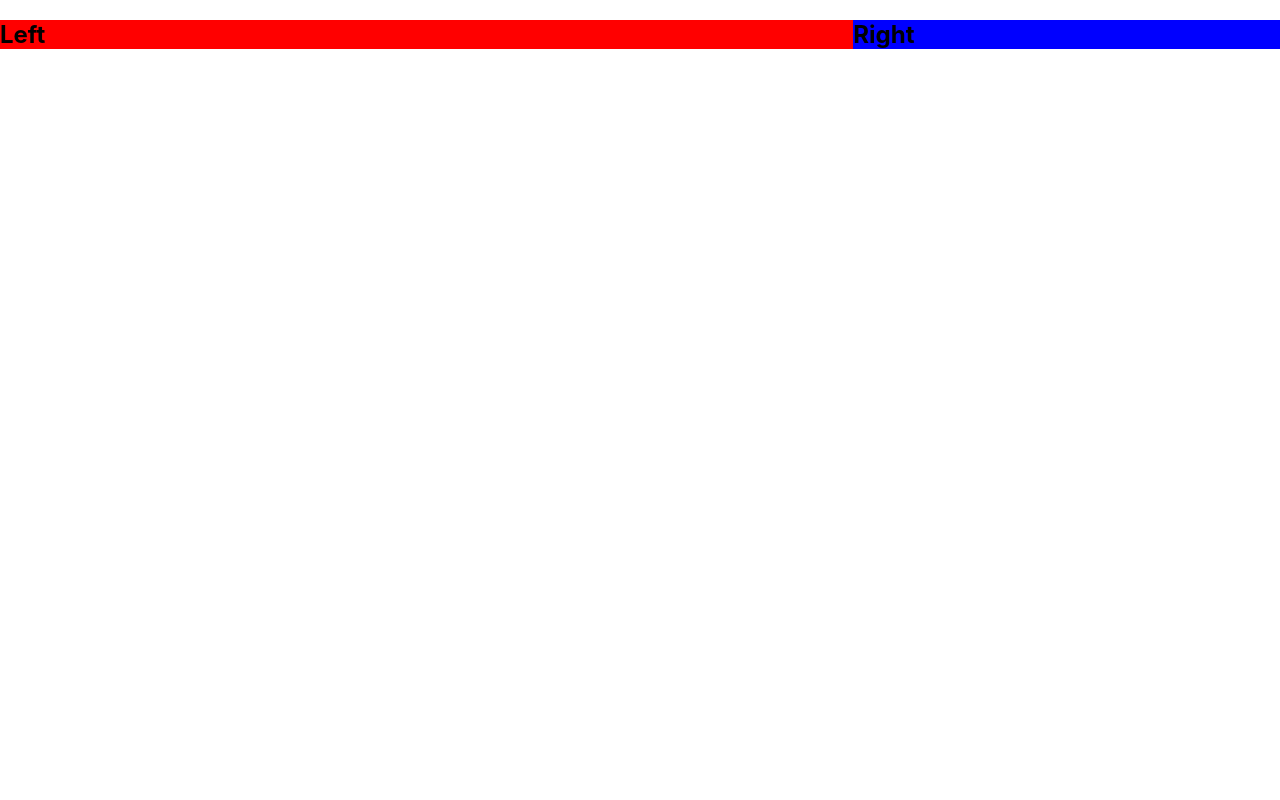
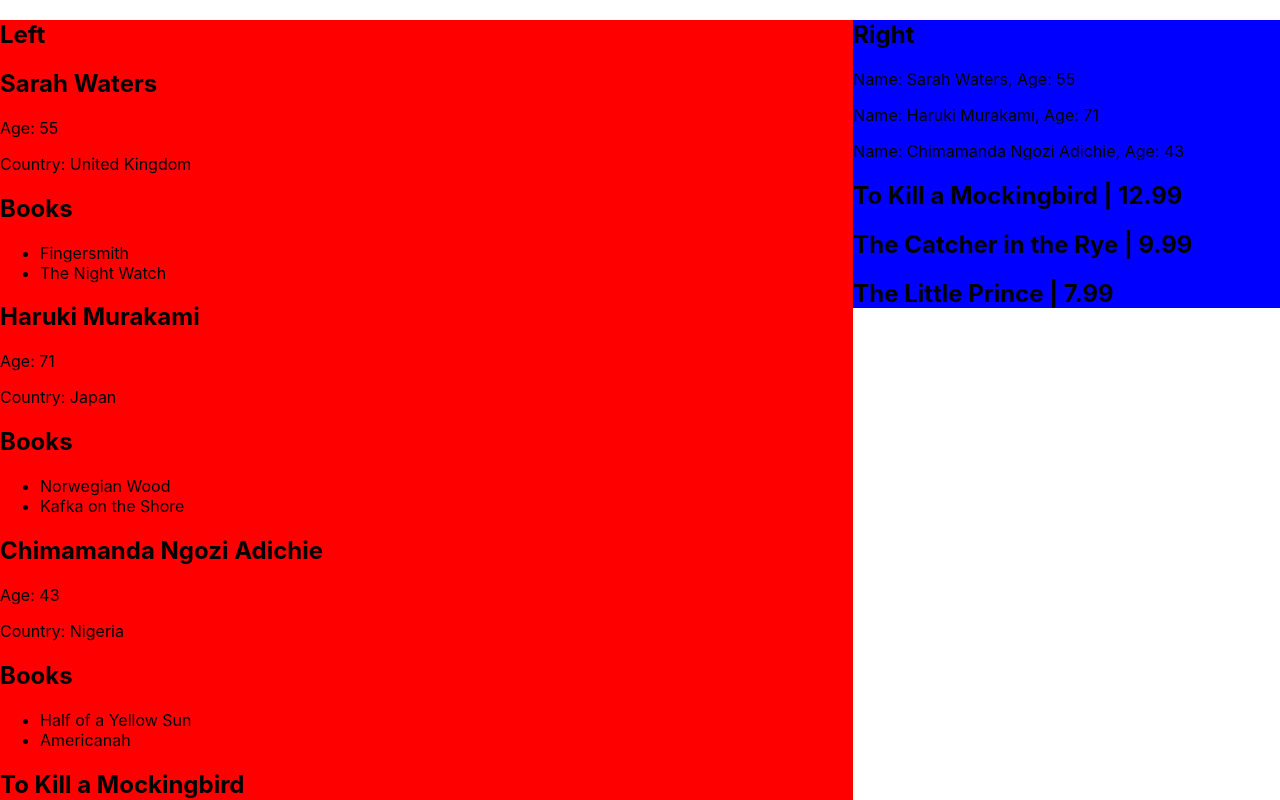
Before and after one commit to FedericoStagnaro/advanced-react-designsystem-designpatterns-performance, a React (Create React App) app: page / in a window 1280 px wide. Shown: the top 800 px of the page. Built offline with nearby package versions, Linux system fonts and the light colour scheme.

Commit message:
add list component layout

```diff
--- a/src/App.js
+++ b/src/App.js
@@ -1,16 +1,57 @@
+import { LargeAuthorListItem } from './components/authors/LargeListItems';
+import { SmallAuthorListItem } from './components/authors/SmallListItems';
+import { LargeBookListItem } from './components/books/LargeListItems';
+import { SmallBookListItem } from './components/books/SmallListItems';
+import { RegularList } from './components/lists/Regular';
 import { SplitScreen } from './components/split-screen';
+import { authors } from "./data/authors";
+import { books } from "./data/books";
 
 
-const ContentComponent = ({ title, backgroundColor }) => {
-  return <h2 style={{ backgroundColor }}>{title}</h2>
+const ContentComponent = ({ children, title, backgroundColor }) => {
+  return (
+    <>
+      <div style={{ backgroundColor }}>
+        <h2>{title}</h2>
+        {children}
+      </div>
+    </>
+  )
 }
 
 function App() {
   return (
-    <SplitScreen leftWidth={2} rightWidth={1}>
-      <ContentComponent title={"Left"} backgroundColor={"red"}/>
-      <ContentComponent title={"Right"} backgroundColor={"blue"}/>
-    </SplitScreen>
+    <>
+      <SplitScreen leftWidth={2} rightWidth={1}>
+        <ContentComponent title={"Left"} backgroundColor={"red"} >
+          <RegularList
+            items={authors}
+            sourceName={"author"}
+            ItemComponent={LargeAuthorListItem}
+          />
+          <RegularList
+            items={books}
+            sourceName={"book"}
+            ItemComponent={LargeBookListItem}
+          />
+        </ContentComponent>
+        <ContentComponent title={"Right"} backgroundColor={"blue"}>
+          <RegularList
+            items={authors}
+            sourceName={"author"}
+            ItemComponent={SmallAuthorListItem}
+          />
+
+          <RegularList
+            items={books}
+            sourceName={"book"}
+            ItemComponent={SmallBookListItem}
+          />
+        </ContentComponent>
+      </SplitScreen>
+
+
+    </>
   );
 }
 
--- /dev/null
+++ b/src/components/authors/LargeListItems.jsx
@@ -0,0 +1,18 @@
+export const LargeAuthorListItem = ({ author }) => {
+    const { name, age, country, books } = author;
+    return (
+        <>
+            <h2>{name}</h2>
+            <p>Age: {age}</p>
+            <p>Country: {country}</p>
+            <h2>Books</h2>
+            <ul>
+                {
+                    books.map(book =>
+                        <li key={book}> {book} </li>
+                    )
+                }
+            </ul>
+        </>
+    )
+}
--- /dev/null
+++ b/src/components/authors/SmallListItems.jsx
@@ -0,0 +1,4 @@
+export const SmallAuthorListItem = ({ author }) => {
+    const { name, age } = author;
+    return <p> Name: {name}, Age: {age}</p>
+}
--- /dev/null
+++ b/src/components/books/LargeListItems.jsx
@@ -0,0 +1,11 @@
+export const LargeBookListItem = ({ book }) => {
+    const { name, price, title, pages } = book
+    return (
+        <>
+            <h2>{name}</h2>
+            <p>{price}</p>
+            <h2>Title: {title}</h2>
+            <p># of pages: {pages}</p>
+        </>
+    )
+}
--- /dev/null
+++ b/src/components/books/SmallListItems.jsx
@@ -0,0 +1,4 @@
+export const SmallBookListItem = ({ book }) => {
+    const { name, price } = book
+    return <h2>{name} | {price}</h2>
+}
--- /dev/null
+++ b/src/components/lists/Regular.jsx
@@ -0,0 +1,10 @@
+export const RegularList = ({ items, sourceName, ItemComponent }) => {
+    return (
+        <>
+            {
+                items.map((item, i) =>
+                    <ItemComponent key={i} {...{ [sourceName]: item }} />)
+            }
+        </>
+    )
+}
--- /dev/null
+++ b/src/data/authors.js
@@ -0,0 +1,20 @@
+export const authors = [
+  {
+    name: "Sarah Waters",
+    age: 55,
+    country: "United Kingdom",
+    books: ["Fingersmith", "The Night Watch"],
+  },
+  {
+    name: "Haruki Murakami",
+    age: 71,
+    country: "Japan",
+    books: ["Norwegian Wood", "Kafka on the Shore"],
+  },
+  {
+    name: "Chimamanda Ngozi Adichie",
+    age: 43,
+    country: "Nigeria",
+    books: ["Half of a Yellow Sun", "Americanah"],
+  },
+];
--- /dev/null
+++ b/src/data/books.js
@@ -0,0 +1,20 @@
+export const books = [
+  {
+    name: "To Kill a Mockingbird",
+    pages: 281,
+    title: "Harper Lee",
+    price: 12.99,
+  },
+  {
+    name: "The Catcher in the Rye",
+    pages: 224,
+    title: "J.D. Salinger",
+    price: 9.99,
+  },
+  {
+    name: "The Little Prince",
+    pages: 85,
+    title: "Antoine de Saint-Exupéry",
+    price: 7.99,
+  },
+];
```
